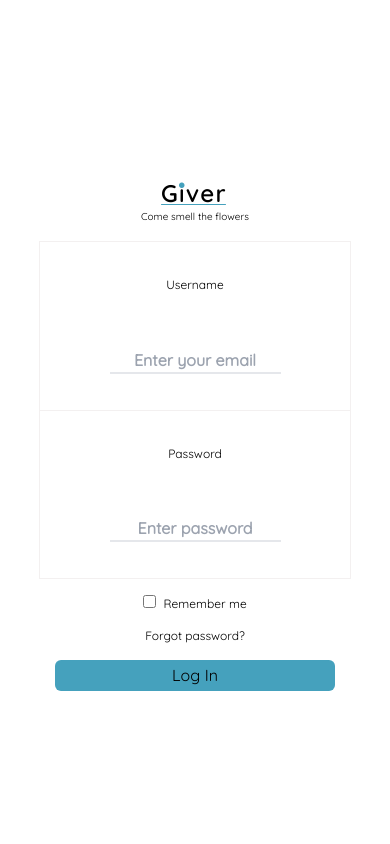
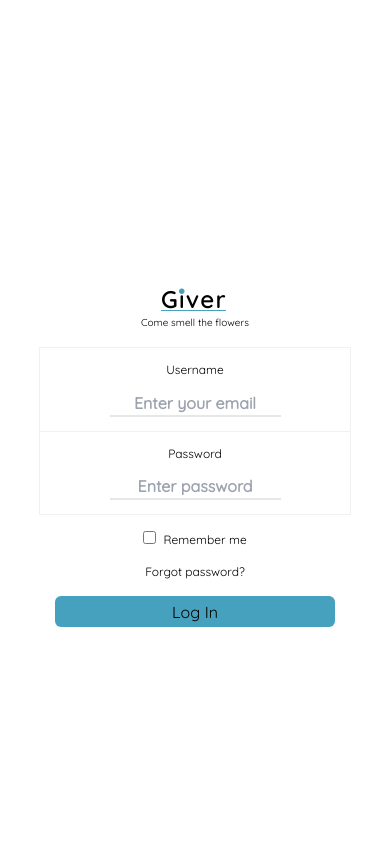
Before and after one commit to dohovic/Giver-Final, a PHP site: page /login.php in a window 390 px wide. Run offline with PHP 8.4, Linux system fonts and the light colour scheme; some libraries are stand-ins or nearby versions.

Commit message:
added_log

```diff
--- a/includes/style.css
+++ b/includes/style.css
@@ -729,7 +729,7 @@ select {
   justify-content: center;
   align-items: center;
   width: 75%;
-  height: 100%;
+  height: 50%;
 }
 
 .login-content {
@@ -750,6 +750,11 @@ select {
   margin-top: 0.25rem;
   font-size: 1rem;
   line-height: 1.5rem;
+}
+
+.login-content #logo {
+  width: 69px;
+  height: 24px;
 }
 
 .login-form {
@@ -901,11 +906,6 @@ input[value="Log In"] {
     place-self: center;
   }
 
-  #logo {
-    width: 69px;
-    height: 24px;
-  }
-
   .login-content p {
     place-self: center;
     font-size: 0.625rem;
```
